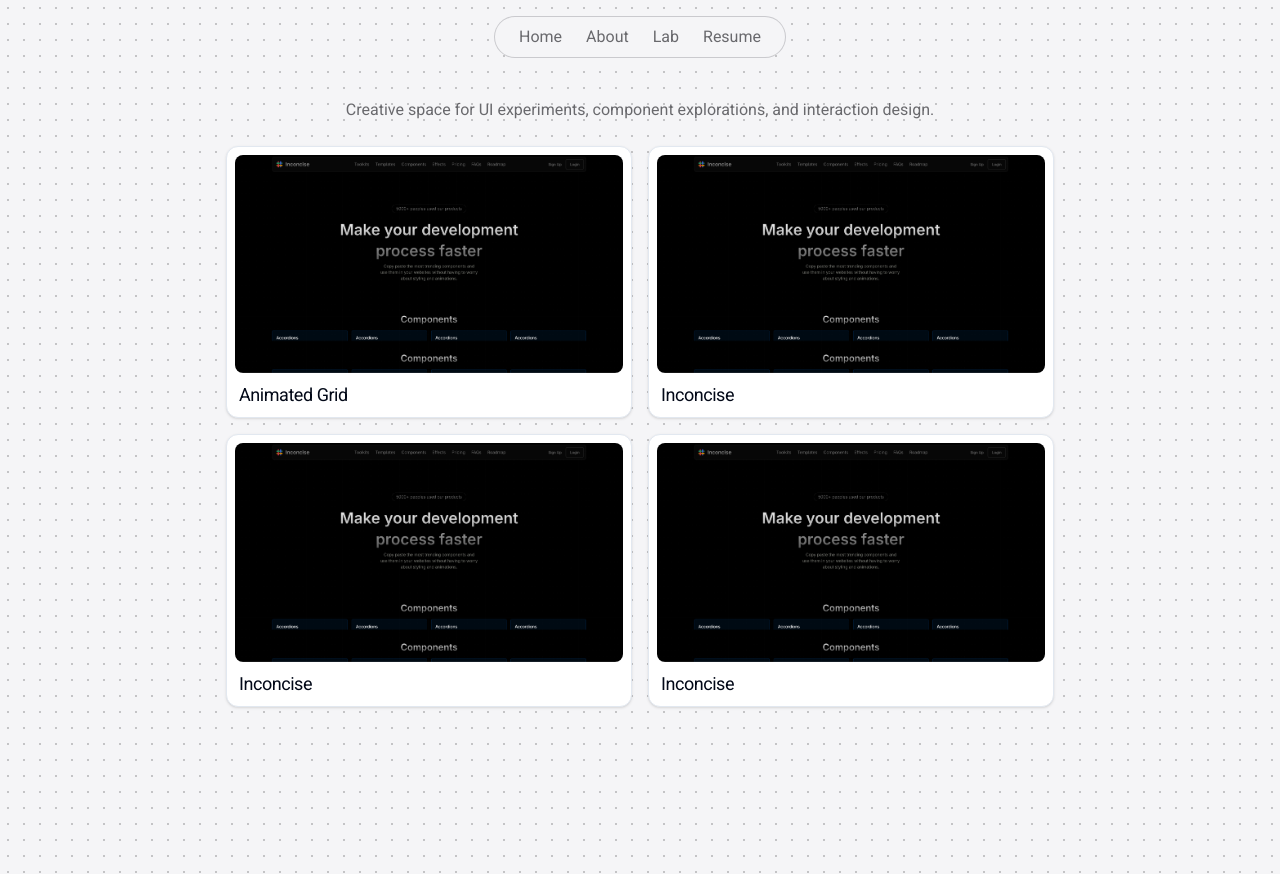
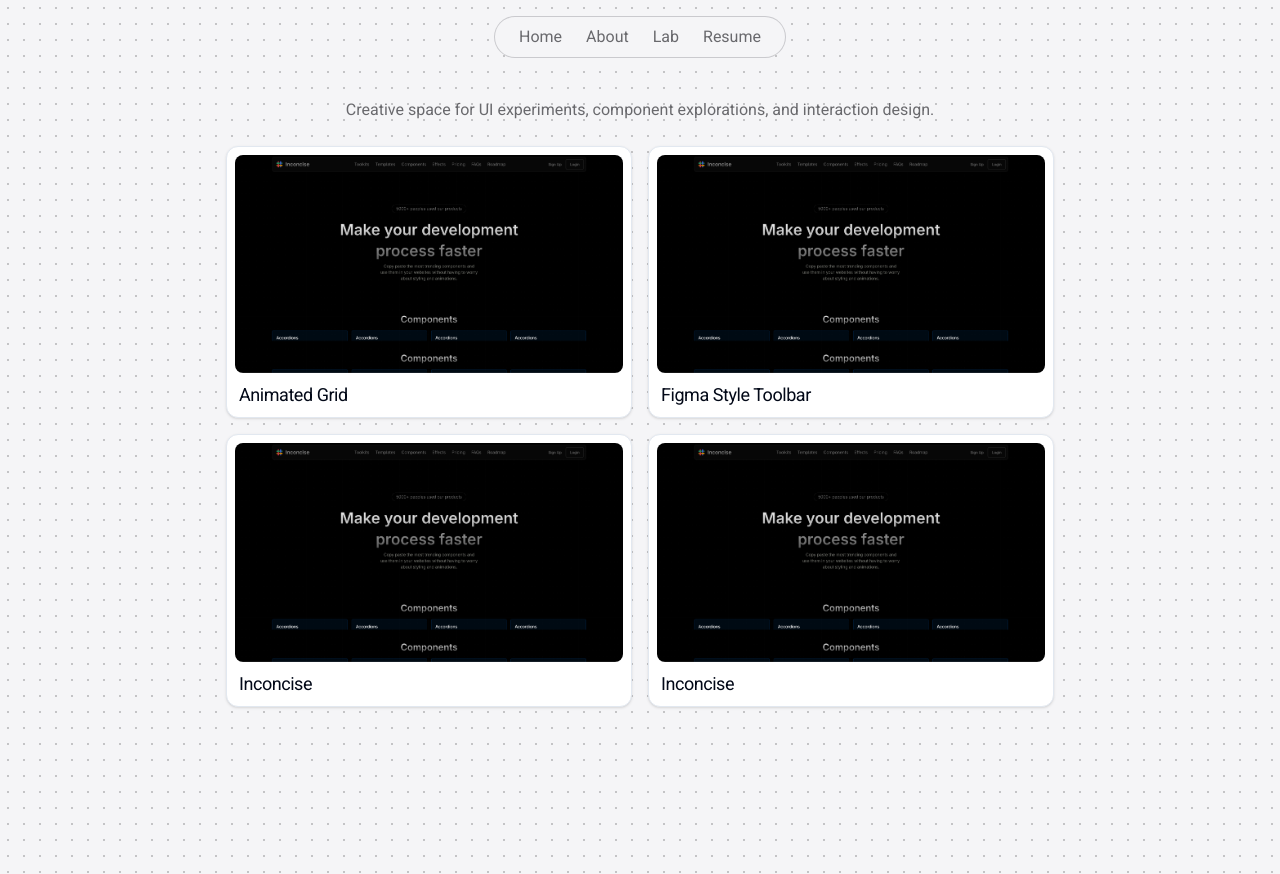
Before and after one commit to Ayusht0mar/portfolio-nextjs, a Next.js app: page /lab in a window 1280 px wide. Built offline with nearby package versions, Linux system fonts and the light colour scheme.

Commit message:
Figma Style Toolbar added

```diff
--- a/src/app/lab/page.tsx
+++ b/src/app/lab/page.tsx
@@ -12,8 +12,8 @@ const LabPage = () => {
                 />
                 <LabCard
                     imgSrc="/inconcisecover.jpg"
-                    title = "Inconcise"
-                    href = "/"
+                    title = "Figma Style Toolbar"
+                    href = "/lab/figmastyletoolbar"
                 />
                 <LabCard
                     imgSrc="/inconcisecover.jpg"
```
